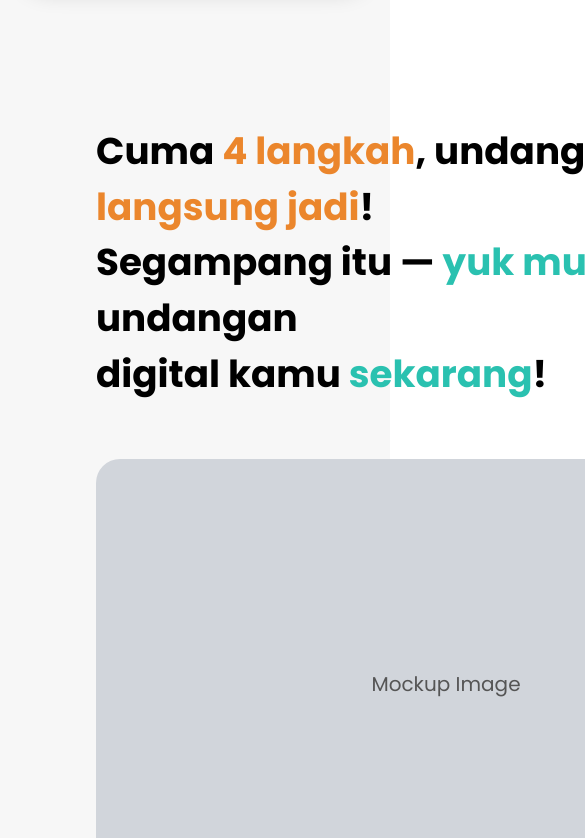
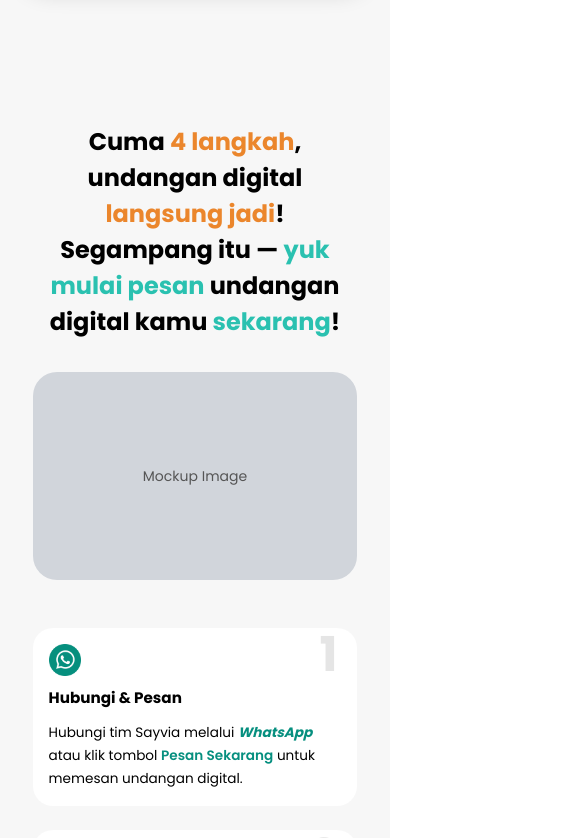
Before and after one commit to gianfelix/sayvia, a React (Create React App) app: page / in a window 390 px wide. Shown: the part 6540-7378 px from the top of the page, 585 px wide, since content can reach past the window. Built offline with nearby package versions, Linux system fonts and the light colour scheme.

Commit message:
edit_responsive

```diff
--- a/src/components/Footer.jsx
+++ b/src/components/Footer.jsx
@@ -21,45 +21,79 @@ const scrollToSection = (id) => {
   }
 };
 
+const contactItems = [
+  { icon: "assets/icons/1_WA.webp",    alt: "wa",      label: "WhatsApp",  value: "0800 0000 0000" },
+  { icon: "assets/icons/2_Email.webp", alt: "email",   label: "Email",     value: "sayvia.digital@gmail.com" },
+  { icon: "assets/icons/3_Ig.webp",    alt: "ig",      label: "Instagram", value: "sayvia.id" },
+  { icon: "assets/icons/4_Tt.webp",    alt: "tiktok",  label: "TikTok",    value: "@sayvia.id" },
+  { icon: "assets/icons/5_web.webp",   alt: "web",     label: "Website",   value: "www.sayvia.my.id" },
+];
+
 const Footer = () => {
   return (
-    <Box sx={{ background: teal, pt: 7 }}>
-      {/* MAIN FOOTER */}
+    <Box sx={{ background: teal, pt: { xs: 6, md: 7 } }}>
+
+      {/* ── MAIN FOOTER ── */}
       <Box
         sx={{
-          maxWidth: "80%",
+          maxWidth: { xs: "100%", md: "90%", lg: "80%" },
           mx: "auto",
-          px: 3,
-          pb: 6,
+          px: { xs: 3, sm: 5, md: 4 },
+          pb: { xs: 6, md: 6 },
           display: "grid",
           gridTemplateColumns: {
             xs: "1fr",
+            sm: "1fr 1fr",
             md: "1.5fr 0.5fr 0.5fr 1.2fr",
           },
-          gap: 10,
+          gap: { xs: 5, sm: 5, md: 6, lg: 10 },
         }}
       >
-        {/* LEFT - LOGO & DESC */}
+        {/* ── LOGO & DESC ── */}
         <Box
           sx={{
             display: "flex",
             flexDirection: "column",
-            gap: 4.5,
+            gap: { xs: 2.5, md: 4.5 },
+            // on 2-col mobile grid, span both columns
+            gridColumn: { xs: "1", sm: "1 / -1", md: "auto" },
           }}
         >
-          <img src="assets/icons/logo_say_hor.webp" width={400} alt="Sayvia Logo" />
+          <Box
+            component="img"
+            src="assets/icons/logo_say_hor.webp"
+            alt="Sayvia Logo"
+            sx={{
+              width: { xs: 180, sm: 220, md: 280, lg: 400 },
+              maxWidth: "100%",
+            }}
+          />
 
-          <Typography sx={{ fontSize: size.h3, fontWeight: weight.medium, color: ash, lineHeight: 1.7 }}>
-            Sayvia hadir sebagai cara baru kirim undangan digital<br/> {" "}
-            yang <i>fresh</i>, <i>modern</i>, dan <i>anti-boring</i>. Semua dalam<br/>
+          <Typography
+            sx={{
+              fontSize: { xs: "0.85rem", md: size.h3 },
+              fontWeight: weight.medium,
+              color: ash,
+              lineHeight: 1.7,
+              // hide manual <br> on small screens
+              "& br": { display: { xs: "none", md: "block" } },
+            }}
+          >
+            Sayvia hadir sebagai cara baru kirim undangan digital<br />{" "}
+            yang <i>fresh</i>, <i>modern</i>, dan <i>anti-boring</i>. Semua dalam<br />
             satu tautan, praktis tanpa ribet.
           </Typography>
         </Box>
 
-        {/* NAVIGASI */}
+        {/* ── NAVIGASI ── */}
         <Box>
           <Typography
-            sx={{ fontWeight: weight.semiBold, color: orange, mb: 2, fontSize: size.h2 }}
+            sx={{
+              fontWeight: weight.semiBold,
+              color: orange,
+              mb: 2,
+              fontSize: { xs: "0.9rem", md: size.h2 },
+            }}
           >
             NAVIGASI
           </Typography>
@@ -70,14 +104,12 @@ const Footer = () => {
                 key={item.id}
                 onClick={() => scrollToSection(item.id)}
                 sx={{
-        fontSize: size.h3,
+                  fontSize: { xs: "0.85rem", md: size.h3 },
                   fontWeight: weight.medium,
                   color: ash,
                   cursor: "pointer",
                   transition: "0.2s",
-        "&:hover": {
-          color: orange,
-        },
+                  "&:hover": { color: orange },
                 }}
               >
                 {item.label}
@@ -86,22 +118,31 @@ const Footer = () => {
           </Stack>
         </Box>
 
-        {/* BANTUAN */}
+        {/* ── BANTUAN ── */}
         <Box>
           <Typography
-            sx={{ fontWeight: weight.semiBold, color: orange, mb: 2, fontSize: size.h2 }}
+            sx={{
+              fontWeight: weight.semiBold,
+              color: orange,
+              mb: 2,
+              fontSize: { xs: "0.9rem", md: size.h2 },
+            }}
           >
             BANTUAN
           </Typography>
 
           <Stack spacing={1.2}>
-            {[
-              "Syarat & Ketentuan",
-              "Kebijakan Privasi",
-            ].map((item) => (
+            {["Syarat & Ketentuan", "Kebijakan Privasi"].map((item) => (
               <Typography
                 key={item}
-                sx={{ fontSize: size.h3, fontWeight: weight.medium, color: ash, cursor: "pointer" }}
+                sx={{
+                  fontSize: { xs: "0.85rem", md: size.h3 },
+                  fontWeight: weight.medium,
+                  color: ash,
+                  cursor: "pointer",
+                  transition: "0.2s",
+                  "&:hover": { color: orange },
+                }}
               >
                 {item}
               </Typography>
@@ -109,147 +150,81 @@ const Footer = () => {
           </Stack>
         </Box>
 
-        {/* HUBUNGI KAMI */}
-        <Box>
+        {/* ── HUBUNGI KAMI ── */}
+        {/* on 2-col mobile grid, span both columns */}
+        <Box sx={{ gridColumn: { xs: "1", sm: "1 / -1", md: "auto" } }}>
           <Typography
-            sx={{ fontWeight: weight.semiBold, color: orange, mb: 2, fontSize: size.h2 }}
+            sx={{
+              fontWeight: weight.semiBold,
+              color: orange,
+              mb: 2,
+              fontSize: { xs: "0.9rem", md: size.h2 },
+            }}
           >
             HUBUNGI KAMI
           </Typography>
 
-          <Stack spacing={2}>
-            {/* WA */}
-            <Stack direction="row" spacing={2} alignItems="center">
+          {/* On sm: show as 2-column grid to use the full width nicely */}
           <Box
             sx={{
-                  //background: orange,
-                  //width: 40,
-                  //height: 40,
-                  //borderRadius: "100%",
-                  display: "flex",
-                  alignItems: "center",
-                  justifyContent: "center",
+              display: "grid",
+              gridTemplateColumns: { xs: "1fr", sm: "1fr 1fr", md: "1fr" },
+              gap: { xs: 1.5, sm: 2 },
             }}
           >
-                <img src="assets/icons/1_WA.webp" width={40} alt="wa" />
-              </Box>
+            {contactItems.map(({ icon, alt, label, value }) => (
+              <Stack key={alt} direction="row" spacing={1.5} alignItems="center">
+                <Box
+                  component="img"
+                  src={icon}
+                  alt={alt}
+                  sx={{ width: { xs: 32, md: 40 }, flexShrink: 0 }}
+                />
                 <Box>
-                <Typography sx={{ fontSize: size.h3, fontWeight: weight.semiBold, fontStyle: "italic", ml: -0.3, color: ash }}>
-                  WhatsApp
-                </Typography>
-                <Typography sx={{ fontSize: size.h3, fontWeight: weight.medium, color: ash }}>0800 0000 0000</Typography>
-              </Box>
-            </Stack>
-
-            {/* EMAIL */}
-            <Stack direction="row" spacing={2} alignItems="center">
-              <Box
+                  <Typography
                     sx={{
-                  //background: orange,
-                  //width: 36,
-                  //height: 36,
-                  //borderRadius: "50%",
-                  display: "flex",
-                  alignItems: "center",
-                  justifyContent: "center",
+                      fontSize: { xs: "0.8rem", md: size.h3 },
+                      fontWeight: weight.semiBold,
+                      fontStyle: "italic",
+                      color: ash,
                     }}
                   >
-                <img src="assets/icons/2_Email.webp" width={40} alt="email" />
-              </Box>
-              <Box>
-                <Typography sx={{ fontSize: size.h3, fontWeight: weight.semiBold, fontStyle: "italic", ml: -0.3, color: ash }}>
-                  Email
+                    {label}
                   </Typography>
-                <Typography sx={{ fontSize: size.h3, fontWeight: weight.medium, color: ash }}>
-                  sayvia.digital@gmail.com
+                  <Typography
+                    sx={{
+                      fontSize: { xs: "0.8rem", md: size.h3 },
+                      fontWeight: weight.medium,
+                      color: ash,
+                      wordBreak: "break-word",
+                    }}
+                  >
+                    {value}
                   </Typography>
                 </Box>
               </Stack>
-
-            {/* IG */}
-            <Stack direction="row" spacing={2} alignItems="center">
-              <Box
-                sx={{
-                  //background: orange,
-                  //width: 36,
-                  //height: 36,
-                  //borderRadius: "50%",
-                  display: "flex",
-                  alignItems: "center",
-                  justifyContent: "center",
-                }}
-              >
-                <img src="assets/icons/3_Ig.webp" width={40} alt="ig" />
+            ))}
           </Box>
-              <Box>
-                <Typography sx={{ fontSize: size.h3, fontWeight: weight.semiBold, fontStyle: "italic", ml: -0.3, color: ash }}>
-                  Instagram
-                </Typography>
-                <Typography sx={{ fontSize: size.h3, fontWeight: weight.medium, color: ash }}>sayvia.id</Typography>
-              </Box>
-            </Stack>
-
-            {/* TIKTOK */}
-            <Stack direction="row" spacing={2} alignItems="center">
-              <Box
-                sx={{
-                  //background: orange,
-                  //width: 36,
-                  //height: 36,
-                  //borderRadius: "50%",
-                  display: "flex",
-                  alignItems: "center",
-                  justifyContent: "center",
-                }}
-              >
-                <img src="assets/icons/4_Tt.webp" width={40} alt="tiktok" />
-              </Box>
-              <Box>
-                <Typography sx={{ fontSize: size.h3, fontWeight: weight.semiBold, fontStyle: "italic", ml: -0.3, color: ash }}>
-                  TikTok
-                </Typography>
-                <Typography sx={{ fontSize: size.h3, fontWeight: weight.medium, color: ash }}>@sayvia.id</Typography>
-              </Box>
-            </Stack>
-
-            {/* WEBSITE */}
-            <Stack direction="row" spacing={2} alignItems="center">
-              <Box
-                sx={{
-                  //background: orange,
-                  //width: 36,
-                  //height: 36,
-                  //borderRadius: "50%",
-                  display: "flex",
-                  alignItems: "center",
-                  justifyContent: "center",
-                }}
-              >
-                <img src="assets/icons/5_web.webp" width={40} alt="web" />
-              </Box>
-              <Box>
-                <Typography sx={{ fontSize: size.h3, fontWeight: weight.semiBold, fontStyle: "italic", ml: -0.3, color: ash }}>
-                  Website
-                </Typography>
-                <Typography sx={{ fontSize: size.h3, fontWeight: weight.medium, color: ash }}>www.sayvia.my.id</Typography>
-              </Box>
-            </Stack>
-          </Stack>
         </Box>
       </Box>
 
-      {/* COPYRIGHT */}
+      {/* ── COPYRIGHT ── */}
       <Box
         sx={{
-          //borderTop: `1px solid ${colors.white}`,
           backgroundColor: colors.white,
           textAlign: "center",
-          py: 3,
-          fontSize: 14,
+          py: { xs: 2.5, md: 3 },
           color: "#494949",
         }}
       >
-        <Typography sx={{ fontSize: size.h3, fontWeight: weight.medium }}>Copyright © 2026 Sayvia • All Rights Reserved</Typography>
+        <Typography
+          sx={{
+            fontSize: { xs: "0.75rem", md: size.h3 },
+            fontWeight: weight.medium,
+          }}
+        >
+          Copyright © 2026 Sayvia • All Rights Reserved
+        </Typography>
       </Box>
     </Box>
   );
--- a/src/components/OrderFlow.jsx
+++ b/src/components/OrderFlow.jsx
@@ -1,9 +1,4 @@
-import { Box, Icon, Typography } from "@mui/material";
-import WhatsAppIcon from "@mui/icons-material/WhatsApp";
-import EditIcon from "@mui/icons-material/Edit";
-import PaymentsIcon from "@mui/icons-material/Payments";
-import SendIcon from "@mui/icons-material/Send";
-import { Image } from "@mui/icons-material";
+import { Box, Typography } from "@mui/material";
 import { colors, size, weight } from "../theme/sayviaTheme";
 
 const steps = [
@@ -12,19 +7,11 @@ const steps = [
     desc: (
       <>
         Hubungi tim Sayvia melalui{" "}
-        <span
-          style={{
-            color: "#068f7f",
-            fontWeight: weight.bold,
-            fontStyle: "italic",
-          }}
-        >
+        <span style={{ color: "#068f7f", fontWeight: weight.bold, fontStyle: "italic" }}>
           WhatsApp
         </span>{" "}
         atau klik tombol{" "}
-        <span style={{ color: "#068f7f", fontWeight: 600 }}>
-          Pesan Sekarang
-        </span>{" "}
+        <span style={{ color: "#068f7f", fontWeight: 600 }}>Pesan Sekarang</span>{" "}
         untuk memesan undangan digital.
       </>
     ),
@@ -34,17 +21,11 @@ const steps = [
     title: "Isi Data, Pilih Paket, & Tentukan Desain",
     desc: (
       <>
-        <span style={{ color: "#068f7f" }}>
-          <b>Isi formulir</b>
-        </span>{" "}
+        <span style={{ color: "#068f7f" }}><b>Isi formulir</b></span>{" "}
         yang disediakan, lalu{" "}
-        <span style={{ color: "#068f7f" }}>
-          <b>pilih paket</b>
-        </span>{" "}
+        <span style={{ color: "#068f7f" }}><b>pilih paket</b></span>{" "}
         yang diinginkan, dan{" "}
-        <span style={{ color: "#068f7f" }}>
-          <b>pilih desain</b>
-        </span>{" "}
+        <span style={{ color: "#068f7f" }}><b>pilih desain</b></span>{" "}
         yang kamu sukai.
       </>
     ),
@@ -54,13 +35,9 @@ const steps = [
     title: "Bayar & Konfirmasi",
     desc: (
       <>
-        <span style={{ color: "#068f7f", fontWeight: weight.bold }}>
-          Lakukan pembayaran
-        </span>{" "}
+        <span style={{ color: "#068f7f", fontWeight: weight.bold }}>Lakukan pembayaran</span>{" "}
         setelah <i>invoice</i> dikirimkan dan{" "}
-        <span style={{ color: "#068f7f", fontWeight: weight.bold }}>
-          kirim bukti pembayaran
-        </span>{" "}
+        <span style={{ color: "#068f7f", fontWeight: weight.bold }}>kirim bukti pembayaran</span>{" "}
         kepada tim Sayvia.
       </>
     ),
@@ -71,13 +48,9 @@ const steps = [
     desc: (
       <>
         Tim Sayvia{" "}
-        <span style={{ color: "#068f7f", fontWeight: 600 }}>
-          langsung mengerjakan
-        </span>{" "}
+        <span style={{ color: "#068f7f", fontWeight: 600 }}>langsung mengerjakan</span>{" "}
         undangan digitalmu sampai{" "}
-        <span style={{ color: "#068f7f", fontWeight: 600 }}>
-          siap dibagikan
-        </span>{" "}
+        <span style={{ color: "#068f7f", fontWeight: 600 }}>siap dibagikan</span>{" "}
         kepada tamu.
       </>
     ),
@@ -91,35 +64,51 @@ export default function OrderFlow() {
       <Box
         sx={{
           py: { xs: 8, md: 12 },
-          px: { xs: 3, md: 10 },
+          px: { xs: 3, sm: 5, md: 8, lg: 10 },
           background: colors.backgroundLight,
         }}
       >
-        {/* GRID 2 UTAMA */}
         <Box
           sx={{
             display: "grid",
             gridTemplateColumns: { xs: "1fr", md: "1.1fr 1fr" },
-            gap: 4,
+            gap: { xs: 6, md: 4 },
             maxWidth: "95%",
+            mx: "auto",
             alignItems: "start",
           }}
         >
-          {/* KOLOM KIRI */}
-          {/* TITLE */}
-          <Box maxWidth={1100} ml={9} mt={0}>
-            <Typography fontSize={size.h1} fontWeight={weight.bold} mb={1}>
+          {/* ── KOLOM KIRI ── */}
+          <Box
+            sx={{
+              ml: { xs: 0, sm: 0, md: 4, lg: 9 },
+              mt: 0,
+              textAlign: { xs: "center", md: "left" },
+            }}
+          >
+            {/* TITLE */}
+            <Typography
+              sx={{
+                fontSize: { xs: "1.5rem", sm: "1.75rem", md: size.h1 },
+                fontWeight: weight.bold,
+                mb: 1,
+                lineHeight: 1.5,
+              }}
+            >
               Cuma <span style={{ color: colors.primary }}>4 langkah</span>,
               undangan digital{" "}
               <span style={{ color: colors.primary }}>langsung jadi</span>
               <span>!</span>
-              <br />
+              {/* hide manual <br> on mobile */}
+              <Box component="span" sx={{ display: { xs: "none", md: "inline" } }}>
+                <br />
+              </Box>{" "}
               Segampang itu —{" "}
-              <span style={{ color: colors.secondary }}>
-                yuk mulai pesan
-              </span>{" "}
+              <span style={{ color: colors.secondary }}>yuk mulai pesan</span>{" "}
               undangan
-              <br />
+              <Box component="span" sx={{ display: { xs: "none", md: "inline" } }}>
+                <br />
+              </Box>{" "}
               digital kamu{" "}
               <span style={{ color: colors.secondary }}>sekarang</span>
               <span>!</span>
@@ -128,16 +117,17 @@ export default function OrderFlow() {
             {/* MOCKUP IMAGE */}
             <Box
               sx={{
-                width: 700,
-                height: 450,
+                width: "100%",
+                maxWidth: { xs: "100%", sm: 500, md: 700 },
+                aspectRatio: "14 / 9",
                 borderRadius: 6,
                 background: "#d1d5db",
                 display: "flex",
                 alignItems: "center",
                 justifyContent: "center",
                 color: "#555",
-                fontSize: 20,
-                mt: 7,
+                fontSize: { xs: 14, md: 20 },
+                mt: { xs: 4, md: 7 },
                 mx: "auto",
               }}
             >
@@ -145,8 +135,7 @@ export default function OrderFlow() {
             </Box>
           </Box>
 
-          {/* KOLOM KANAN */}
-          {/* STEPS */}
+          {/* ── KOLOM KANAN — STEPS ── */}
           <Box>
             {steps.map((step, index) => (
               <Box
@@ -155,53 +144,64 @@ export default function OrderFlow() {
                   position: "relative",
                   background: colors.white,
                   borderRadius: 5,
-                  p: 2.5,
+                  p: { xs: 2, sm: 2.5 },
                   mb: 3,
-                  ml: 3,
+                  ml: { xs: 0, md: 3 },
+                  overflow: "hidden",
                 }}
               >
-                {/* BIG NUMBER */}
+                {/* BIG NUMBER — background decoration */}
                 <Typography
                   sx={{
                     position: "absolute",
                     top: 2.5,
                     right: 20,
-                    fontSize: size.h0,
+                    fontSize: { xs: "3rem", md: size.h0 },
                     fontWeight: weight.bold,
                     color: "#e5e5e5",
                     zIndex: 0,
+                    lineHeight: 1,
+                    userSelect: "none",
                   }}
                 >
                   {index + 1}
                 </Typography>
 
                 {/* ICON */}
-                <img
+                <Box
+                  component="img"
                   src={step.icon}
                   alt={`step-${index + 1}`}
-                  style={{
-                    width: 40,
-                    marginBottom: 5,
+                  sx={{
+                    width: { xs: 32, md: 40 },
+                    mb: 0.5,
                     position: "relative",
                     zIndex: 1,
                   }}
                 />
 
                 <Typography
-                  fontWeight={weight.bold}
-                  fontSize={size.h2}
-                  mb={2.5}
-                  position="relative"
-                  zIndex={1}
+                  sx={{
+                    fontWeight: weight.bold,
+                    fontSize: { xs: "0.95rem", sm: size.h3, md: size.h2 },
+                    mb: 1.5,
+                    position: "relative",
+                    zIndex: 1,
+                    lineHeight: 1.4,
+                    pr: { xs: 4, md: 6 }, // prevent overlap with big number
+                  }}
                 >
                   {step.title}
                 </Typography>
 
                 <Typography
-                  fontSize={size.h3}
-                  fontWeight={weight.regular}
-                  position="relative"
-                  zIndex={1}
+                  sx={{
+                    fontSize: { xs: "0.85rem", sm: size.h3 },
+                    fontWeight: weight.regular,
+                    position: "relative",
+                    zIndex: 1,
+                    lineHeight: 1.7,
+                  }}
                 >
                   {step.desc}
                 </Typography>
```
Lines whose indentation alone changed are shown as unchanged.
